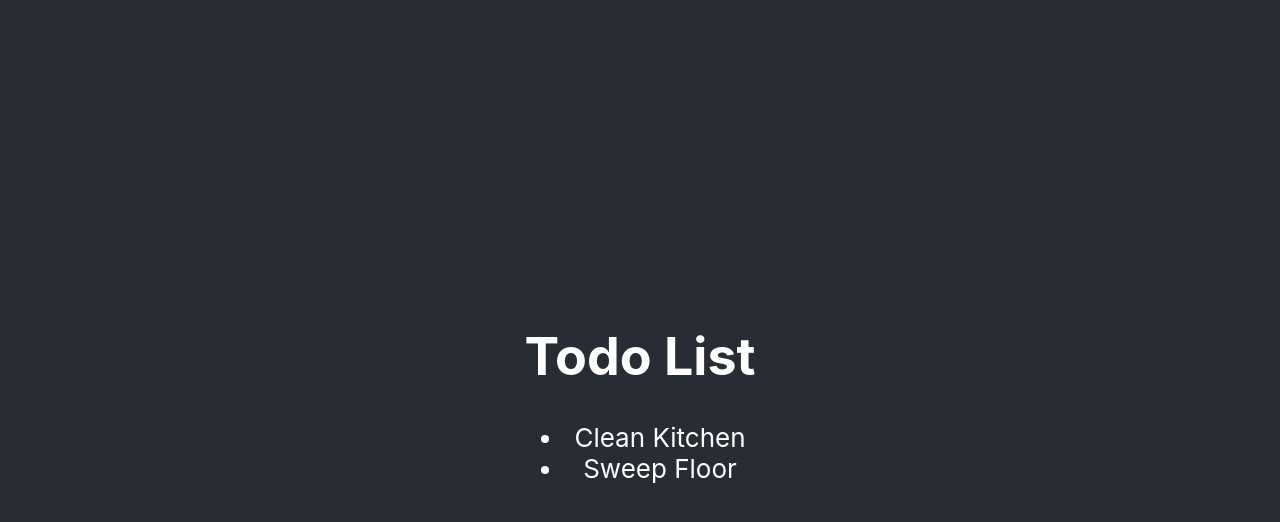
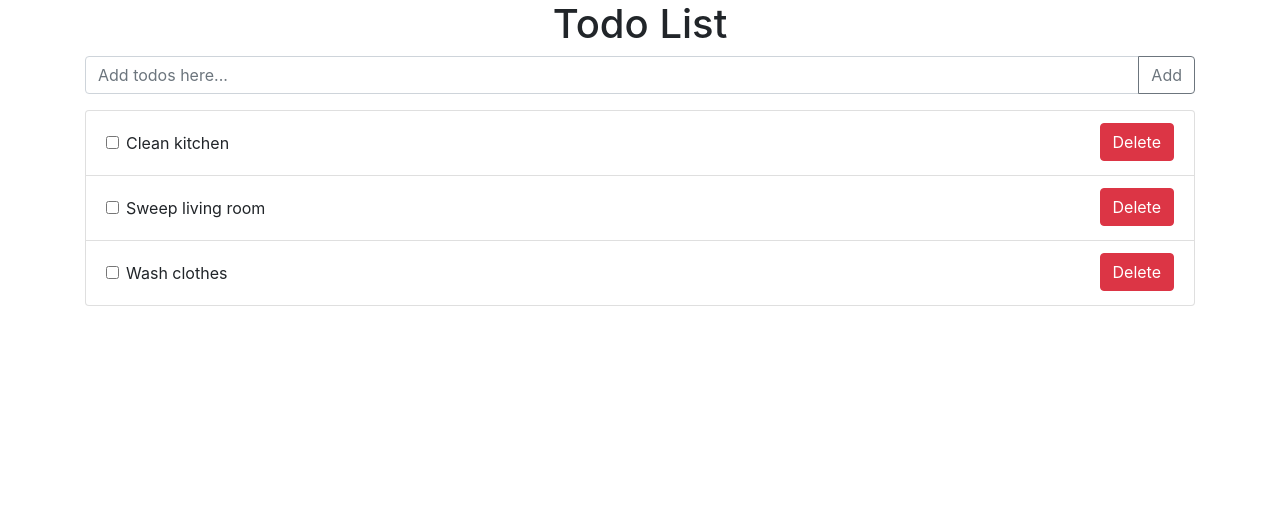
Before and after one commit to santiagoserrato/todo-list, a React (Create React App) app: page / in a window 1280 px wide. Shown: the top 522 px of the page. Built offline with nearby package versions, Linux system fonts and the light colour scheme.

Commit message:
Add draft UI with bootstrap

```diff
--- a/public/index.html
+++ b/public/index.html
@@ -25,6 +25,10 @@
       Learn how to configure a non-root public URL by running `npm run build`.
     -->
     <title>React App</title>
+
+    <!-- Bootstrap CSS -->
+    <link rel="stylesheet" href="https://stackpath.bootstrapcdn.com/bootstrap/4.4.1/css/bootstrap.min.css" integrity="sha384-Vkoo8x4CGsO3+Hhxv8T/Q5PaXtkKtu6ug5TOeNV6gBiFeWPGFN9MuhOf23Q9Ifjh" crossorigin="anonymous">
+
   </head>
   <body>
     <noscript>You need to enable JavaScript to run this app.</noscript>
@@ -39,5 +43,11 @@
       To begin the development, run `npm start` or `yarn start`.
       To create a production bundle, use `npm run build` or `yarn build`.
     -->
+
+    <!-- Optional JavaScript -->
+    <!-- jQuery first, then Popper.js, then Bootstrap JS -->
+    <script src="https://code.jquery.com/jquery-3.4.1.slim.min.js" integrity="sha384-J6qa4849blE2+poT4WnyKhv5vZF5SrPo0iEjwBvKU7imGFAV0wwj1yYfoRSJoZ+n" crossorigin="anonymous"></script>
+    <script src="https://cdn.jsdelivr.net/npm/popper.js@1.16.0/dist/umd/popper.min.js" integrity="sha384-Q6E9RHvbIyZFJoft+2mJbHaEWldlvI9IOYy5n3zV9zzTtmI3UksdQRVvoxMfooAo" crossorigin="anonymous"></script>
+    <script src="https://stackpath.bootstrapcdn.com/bootstrap/4.4.1/js/bootstrap.min.js" integrity="sha384-wfSDF2E50Y2D1uUdj0O3uMBJnjuUD4Ih7YwaYd1iqfktj0Uod8GCExl3Og8ifwB6" crossorigin="anonymous"></script>
   </body>
 </html>
--- a/src/App.js
+++ b/src/App.js
@@ -1,15 +1,35 @@
 import React from 'react';
 import './App.css';
-import TodoList from './Components/TodoList.js';
+import Todos from './Components/Todos';
 
-function App() {
-  return (
-    <div className="App">
-      <header className="App-header">
-        <TodoList />
-      </header>
-    </div>
-  );
+class App extends React.Component {
+  state = {
+    todos: [
+      {
+        id: 1,
+        title: 'Clean kitchen',
+        completed: false
+      },
+      {
+        id: 2,
+        title: 'Sweep living room',
+        completed: false
+      },
+      {
+        id: 3,
+        title: 'Wash clothes',
+        completed: false
+      }
+    ]
+  }
+
+  render() {
+    return (
+      <div className="App">
+        <Todos todos={this.state.todos} />
+      </div>
+    );
+  }
 }
 
 export default App;
--- /dev/null
+++ b/src/Components/TodoItem.js
@@ -0,0 +1,26 @@
+import React from 'react';
+import PropTypes from 'prop-types';
+
+class TodoItem extends React.Component {
+    render() {
+        return (
+            <li class="list-group-item clearfix">
+
+                <div class="form-check pt-2 pb-2 float-left">
+                <input class="form-check-input" type="checkbox" value="" id="defaultCheck1" />
+                <label class="form-check-label" for="defaultCheck1">
+                    {this.props.todo.title}
+                </label>
+                </div>
+
+                <button class="btn btn-danger float-right">Delete</button>
+            </li>
+        );
+    }
+}
+
+TodoItem.propTypes = {
+    todo: PropTypes.object.isRequired
+}
+
+export default TodoItem;
--- a/src/Components/TodoList.js
+++ /dev/null
@@ -1,20 +0,0 @@
-
-import React from 'react';
-
-class TodoList extends React.Component {
-
-    render() {
-        const appName = 'Todo List';
-        return (
-            <div>
-                <h1>{appName}</h1>
-                <ul>
-                    <li>Clean Kitchen</li>
-                    <li>Sweep Floor</li>
-                </ul>
-            </div>
-        );
-    }
-}
-
-export default TodoList;
--- /dev/null
+++ b/src/Components/Todos.js
@@ -0,0 +1,30 @@
+import React from 'react';
+import TodoItem from './TodoItem';
+import PropTypes from 'prop-types';
+
+class Todos extends React.Component {
+    render() {
+        return (
+            <div class="container">
+                <h1>Todo List</h1>
+
+                <div class="input-group mb-3">
+                    <input type="text" class="form-control" placeholder="Add todos here..." aria-label="Recipient's username" aria-describedby="button-addon2" />
+                    <div class="input-group-append">
+                        <button class="btn btn-outline-secondary" type="button" id="button-addon2">Add</button>
+                    </div>
+                </div>
+
+                <ul class="list-group">
+                    {this.props.todos.map((todo) => (<TodoItem key={todo.id} todo={todo} />))}
+                </ul>
+            </div>
+        );
+    }
+}
+
+Todos.propTypes = {
+    todos: PropTypes.array.isRequired
+}
+
+export default Todos;
```
Also changed, not shown: 1 other file (tests, documents, lock files or other folders).
